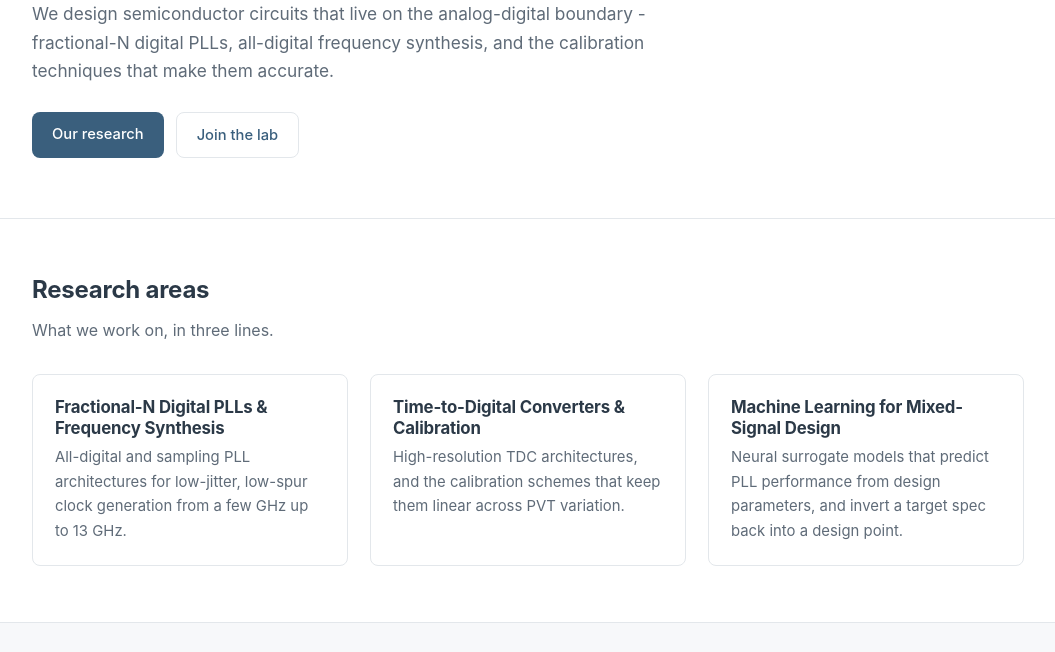
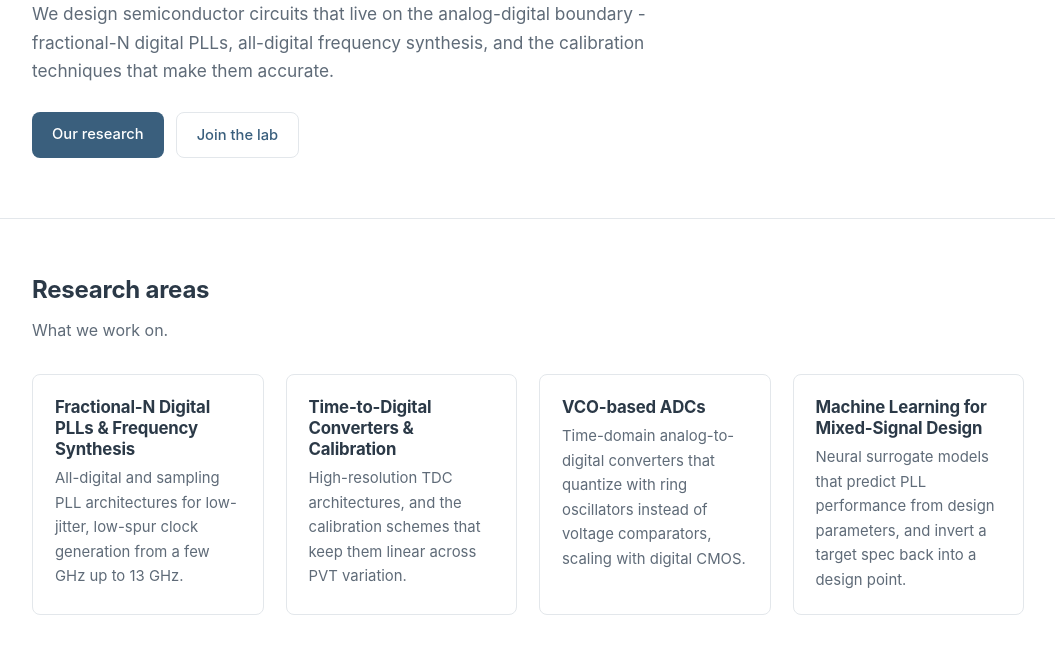
Before and after one commit to mics-handong/mics-handong.github.io, a plain HTML site: page index.html in a window 1280 px wide. Shown: the part 300-952 px from the top of the page, without its empty margins (112-1167 px from the left). Drawn offline with Linux system fonts and the light colour scheme.

Commit message:
Add VCO-based ADC as research topic 3 with figures
- New topic between TDC and machine learning, with block diagram and layout
- Home research cards in a 4-column grid; drop "in three lines" subtitle

Co-Authored-By: Claude Opus 5.5 <noreply@anthropic.com>

```diff
--- a/data/research.js
+++ b/data/research.js
@@ -24,6 +24,15 @@ const RESEARCH = [
     ]
   },
   {
+    title: "VCO-based ADCs",
+    summary: "Time-domain analog-to-digital converters that quantize with ring oscillators instead of voltage comparators, scaling with digital CMOS.",
+    detail: "A VCO-based ADC converts the input voltage into the frequency of a ring oscillator and counts its phase, so quantization happens in the time domain rather than with precision voltage comparators. Because the core is built from inverters and counters, it scales with digital CMOS and keeps working at low supply voltages, and the phase accumulation gives first-order noise shaping for free. We place the VCO quantizer inside a closed loop - an integrator ahead of it and a current DAC feeding the output back - so the loop gain suppresses the oscillator's voltage-to-frequency nonlinearity, and we build it from the same oscillator and counter blocks as our PLL and TDC work.",
+    figures: [
+      { src: "assets/img/research/vco-adc-block.png",  caption: "Closed-loop VCO-based ADC - block diagram" },
+      { src: "assets/img/research/vco-adc-layout.png", caption: "Closed-loop VCO-based ADC - layout" }
+    ]
+  },
+  {
     title: "Machine Learning for Mixed-Signal Design",
     summary: "Neural surrogate models that predict PLL performance from design parameters, and invert a target spec back into a design point.",
     detail: "Simulating a PLL across its full design space is expensive, so we train neural networks on large simulation sweeps to stand in for the simulator. Forward models predict spur level and phase noise from a set of design parameters in milliseconds; inverse models run the other direction, mapping a target specification back to the parameters that meet it. The aim is to shorten the loop between a specification and a first working design point."
--- a/index.html
+++ b/index.html
@@ -43,9 +43,9 @@
   <div class="wrap">
     <div class="section-head">
       <h2>Research areas</h2>
-      <p>What we work on, in three lines.</p>
+      <p>What we work on.</p>
     </div>
-    <div class="grid cols-3" id="research-cards"></div>
+    <div class="grid cols-4" id="research-cards"></div>
   </div>
 </section>
 
```
Also changed, not shown: assets/img/research/vco-adc-block.png (added), assets/img/research/vco-adc-layout.png (added).
